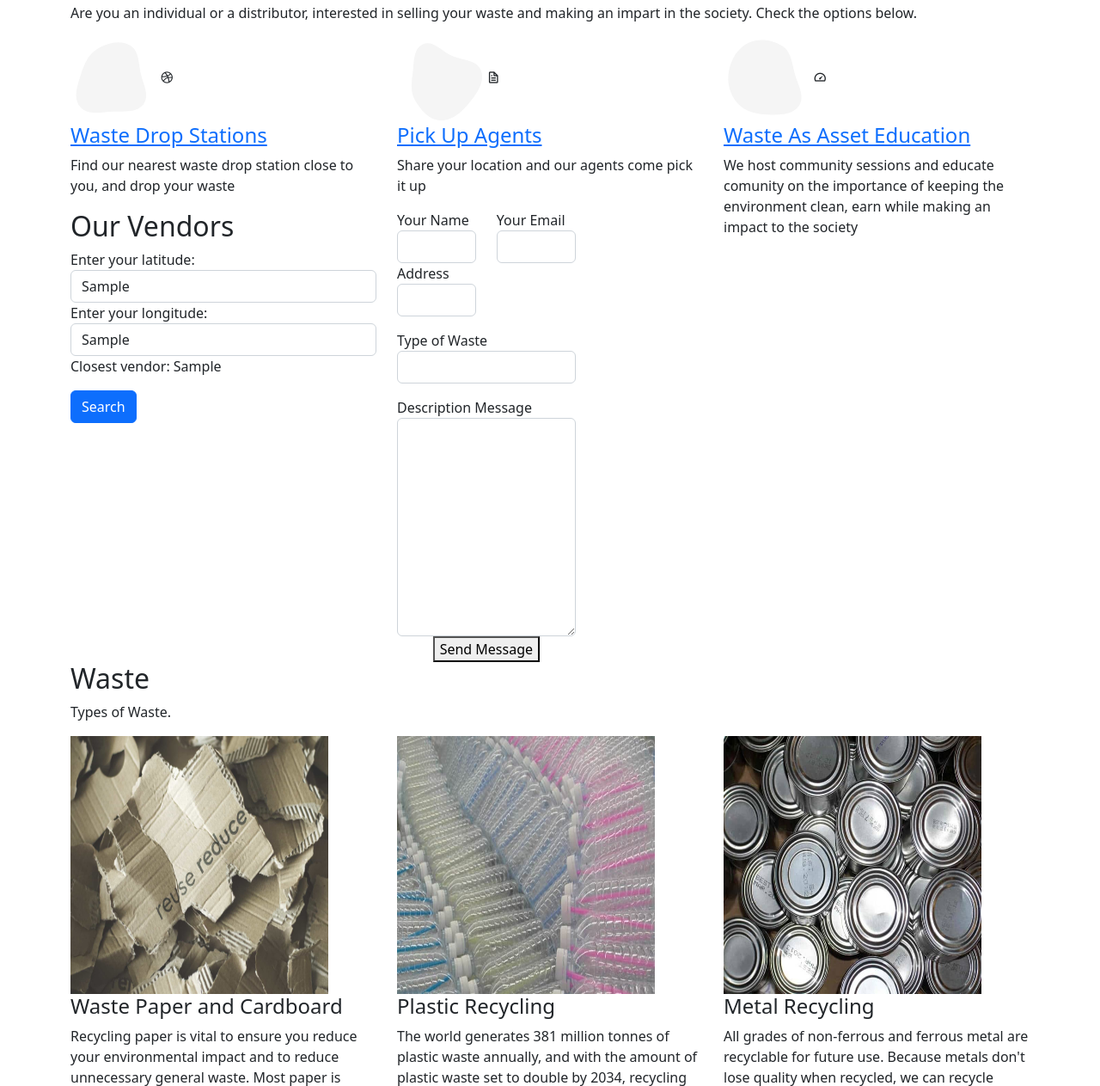
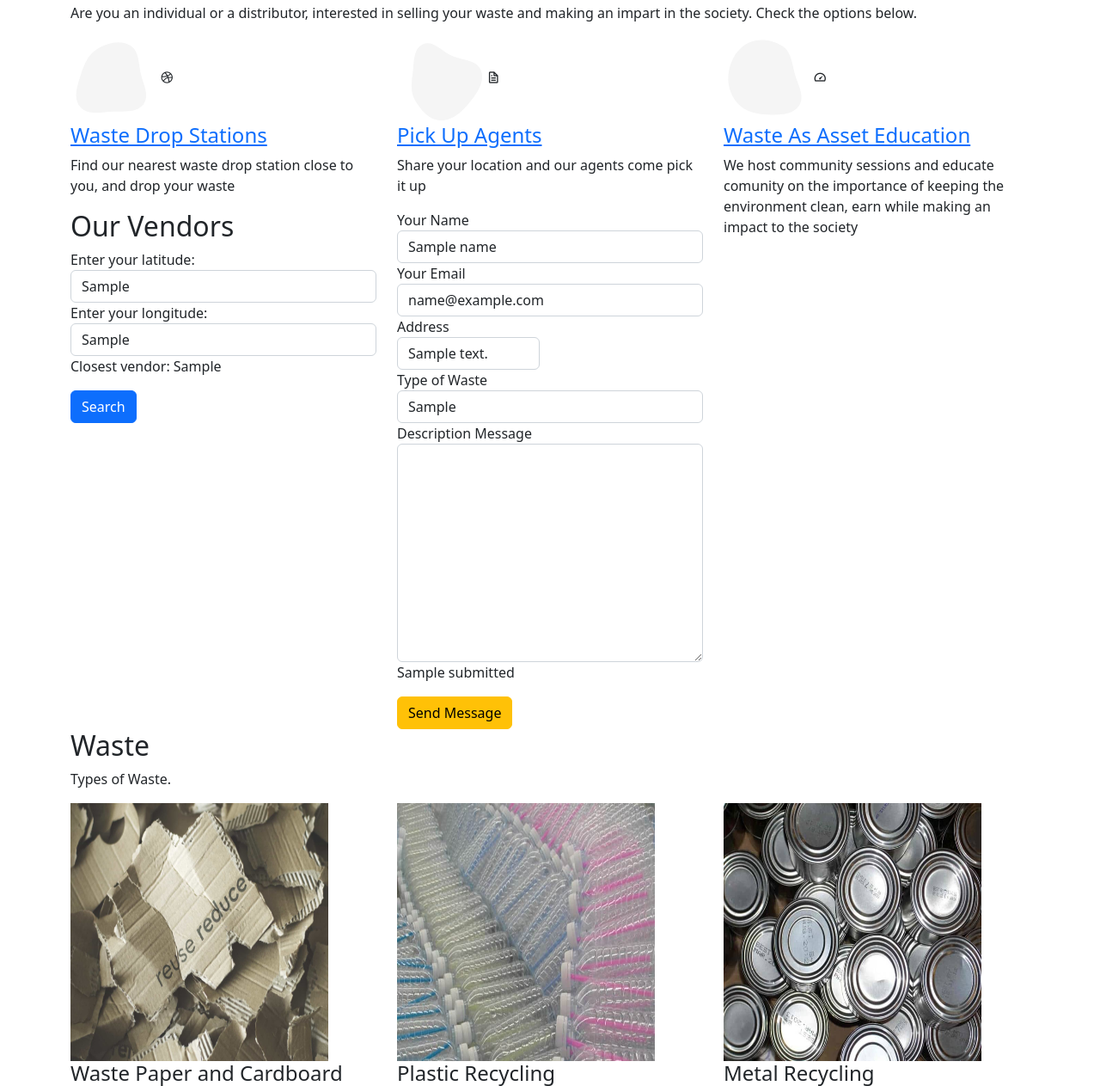
Before and after one commit to Emmanuel-Samuel/waste-app, a Flask app: template templates/index.html in a window 1280 px wide. Shown: the part 1137-2400 px from the top of the page at 86% size. Run offline with Flask 3, Linux system fonts and the light colour scheme; the template is opened without the code that fills it: most values are stand-ins (such as "Sample title", 1, 10 or a date in 2020); some libraries are stand-ins or nearby versions.

Commit message:
Add files via upload

```diff
--- a/main.py
+++ b/main.py
@@ -1,10 +1,60 @@
+"""
+    This app will use Google GeoLocationAPI, Spreadsheet, SQL Database.
+    With difficulties getting a biling account to access the api service,
+    we decided to, improvise. Created a database in form of a dictionary,
+    using python dictionary(Google SQL Database). Ask user to input for latitude
+    and longitude instead of getting it using(Google Geolocation). Read form
+    input to a csv file instead of a (Google Spreadsheet)
+    This codes below are for implementing the google services, they will be commented out
+    since they are not used yet.
+"""
+"""
+  # Google Geolocation API key
+    GEOLOCATION_API_KEY = 'your_api_key_here'
+
+  # Connect to MySQL database
+  db = mysql.connector.connect(
+      host="localhost",
+      user="yourusername",
+      password="yourpassword",
+      database="yourdatabase"
+  )
+
+  # Function to get the user's location using the Google Geolocation API
+  def get_user_location():
+    url = 'https://www.googleapis.com/geolocation/v1/geolocate?key=' + GEOLOCATION_API_KEY
+    response = requests.post(url)
+    location = response.json()['location']
+    return (location['lat'], location['lng'])
+
+  # Query database to get vendors
+        cursor = db.cursor()
+        cursor.execute("SELECT * FROM vendors")
+        vendors = cursor.fetchall()
+
+  # for working with google spreadsheet
+    import gspread
+    # gets spreadsheet and establishes connection to google
+    gc = gspread.service_account('secrets.json')
+    # gets worksheet
+    spreadsheet = gc.open('{input name of spreadsheet}')
+    # sample on updating spreadsheet
+    worksheet.update_cell(row, column, value)
+"""
+
+
+# import modules
 from flask import Flask, render_template, request, jsonify
 import requests
 from math import radians, cos, sin, sqrt, atan2
+import pandas as pd
 
+
+# creates an app instance
 app = Flask(__name__)
 
-# Initialize the database
+
+# Initialize the database as a dictionary
 vendors = {'vendor A': {
     "name": "ABC Recycling",
     "address": "23 Bosso Road St, Minna, Niger State",
@@ -26,12 +76,14 @@ vendors = {'vendor A': {
 }}
 
 
+# renders the homepage
 @app.route('/')
 def home():
 
   return render_template('index.html')
 
 
+# function for calculating distance between user and vendor points using lat, lon as inputs
 def get_closest_vendor(user_lat, user_lon, vendors=vendors):
     closest_vendor = None
     closest_distance = float('inf')
@@ -59,13 +111,31 @@ def get_closest_vendor(user_lat, user_lon, vendors=vendors):
     return closest_vendor
 
 
+
+# renders the search query results
 @app.route('/', methods=['POST'])
 def search():
     lat = request.form['latitude']
     lon = request.form['longitude']
     closest_vendors = get_closest_vendor(lat, lon, vendors)
+
     return render_template('index.html', closest_vendor=closest_vendors, vendors=vendors)
 
 
+@app.route('/', methods=['POST'])
+def submit():
+    # gets input from user
+    name = request.form['name']
+    email = request.form['email']
+    address = request.form['address']
+    waste_type = request.form['subject']
+    desc_msg = request.form['message']
+
+    submit_msg = 'Submitted'
+    # returns the message
+    return render_template('index.html', submitted=submit_msg)
+
+
+# runs the app
 if __name__ == '__main__':
     app.run(host="0.0.0.0")
--- a/templates/index.html
+++ b/templates/index.html
@@ -271,33 +271,32 @@
               </div>
               <h4><a href="">Pick Up Agents</a></h4>
               <p>Share your location and our agents come pick it up</p>
-              <div class="col-lg-7 mt-5 mt-lg-0 d-flex align-items-stretch">
-            <form action="forms/contact.php" method="post" role="form" class="php-email-form">
+                <form form method='POST'>
                   <div class="row">
-                <div class="form-group col-md-6">
+                    <div>
                       <label for="name">Your Name</label>
-                  <input type="text" name="name" class="form-control" id="name" required>
+                      <input type="text" value='{{name}}' name="name" class="form-control" id="name" required>
                     </div>
-                <div class="form-group col-md-6 mt-3 mt-md-0">
+                    <div>
                       <label for="name">Your Email</label>
-                  <input type="email" class="form-control" name="email" id="email" required>
+                      <input type="email" value='{{email}}' class="form-control" name="email" id="email" required>
                     </div>
                     <div class="form-group col-md-6 mt-3 mt-md-0">
                       <label for="name">Address</label>
-                  <input type="text" class="form-control" name="address" id="address" required>
+                      <input type="text" value='{{address}}' class="form-control" name="address" id="address" required>
+                    </div>
+                    <div>
+                      <label for="name">Type of Waste</label>
+                      <input type="text" value='{{waste_type}}' class="form-control" name="subject" id="subject" required>
+                    </div>
+                    <div>
+                      <label for="name">Description Message</label>
+                      <textarea class="form-control" value='{{desc_msg}}' name="message" rows="10" required></textarea>
                     </div>
                   </div>
-              <div class="form-group mt-3">
-                <label for="name">Type of Waste</label>
-                <input type="text" class="form-control" name="subject" id="subject" required>
-              </div>
-              <div class="form-group mt-3">
-                <label for="name">Description Message</label>
-                <textarea class="form-control" name="message" rows="10" required></textarea>
-              </div>
-              <div class="text-center"><button type="submit" >Send Message</button></div>
+                              <p>{{submitted}}</p>
+                    <button class="btn btn-warning" >Send Message</button>
                 </form>
-              </div>
             </div>
           </div>
 
```
Lines whose indentation alone changed are shown as unchanged.
